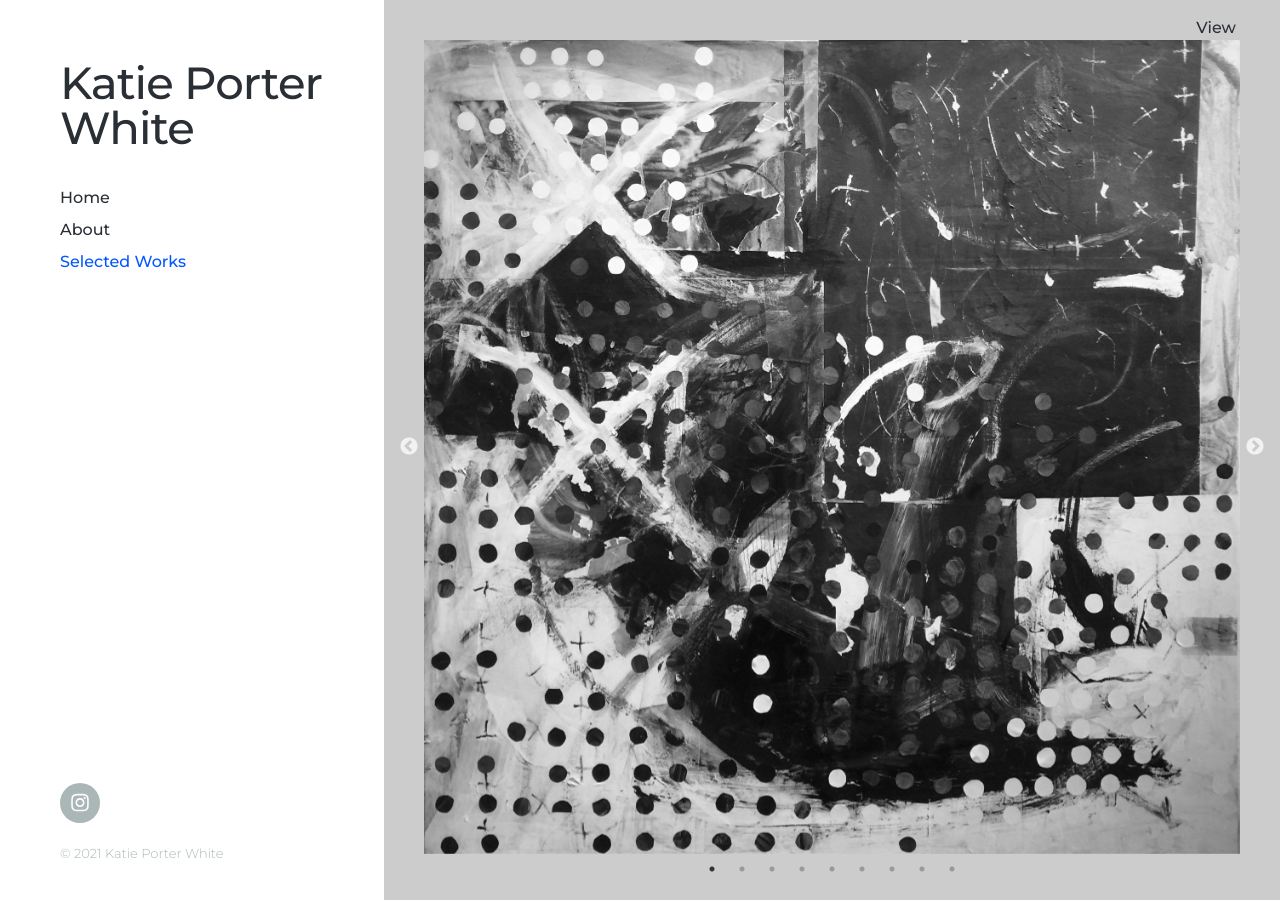
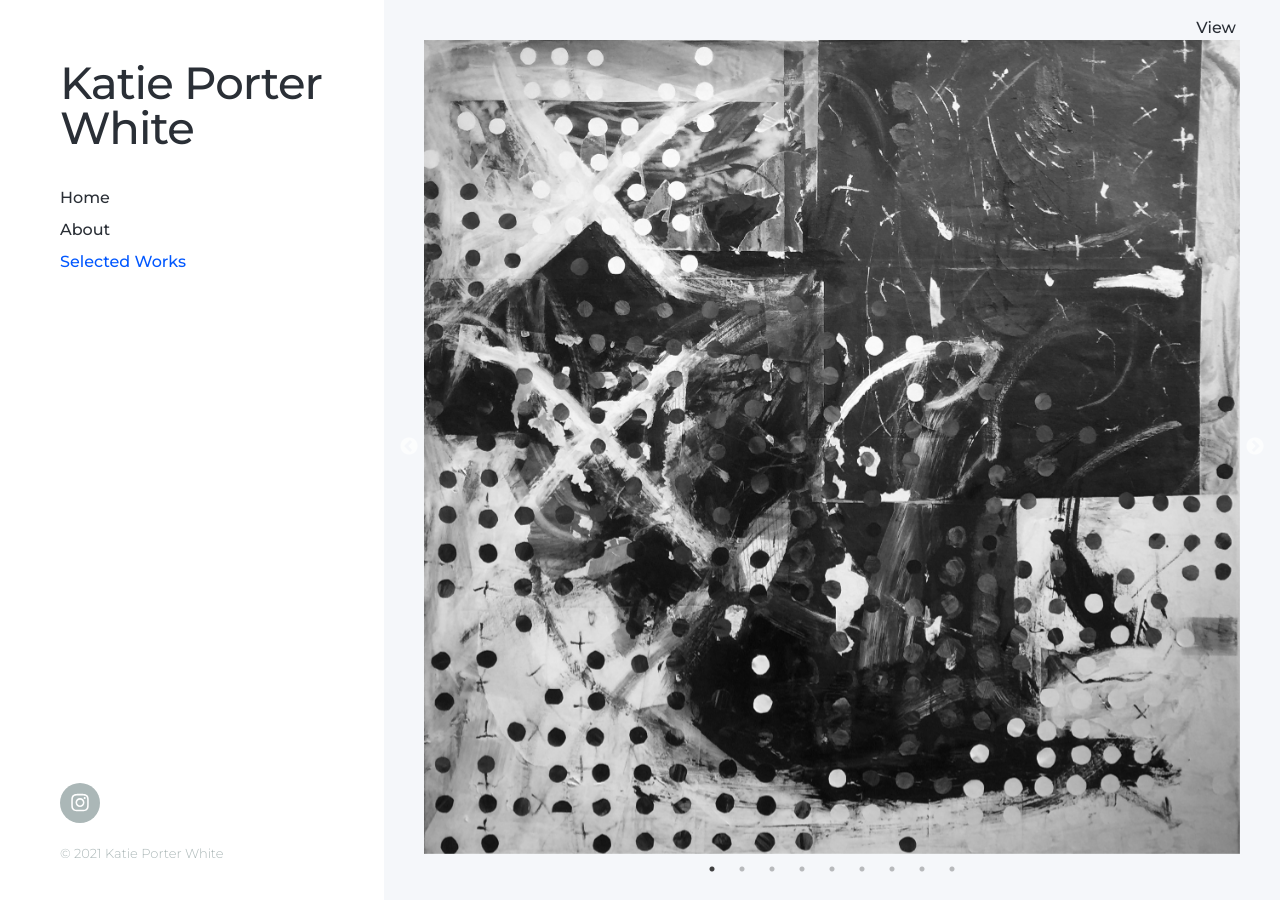
Before and after one commit to katiewhite1151/katiewhite1151.github.io, a Jekyll site: the page built from _pages/selected-works.md, in a window 1280 px wide. Built offline with Jekyll 4.4.1, drawn with Linux system fonts in a browser that asks for light colours; nearby versions of some CDN libraries.

Commit message:
removed bg color

```diff
--- a/_sass/_includes/_content.scss
+++ b/_sass/_includes/_content.scss
@@ -77,7 +77,6 @@
 	}
 	&.works {
 		padding: 40px 40px 0 40px;
-		background-color:  #ccc;
 	}
 	h1, h2, h3, h4, h5, h6, p, ul, ol {
 		margin-left: auto;
```
